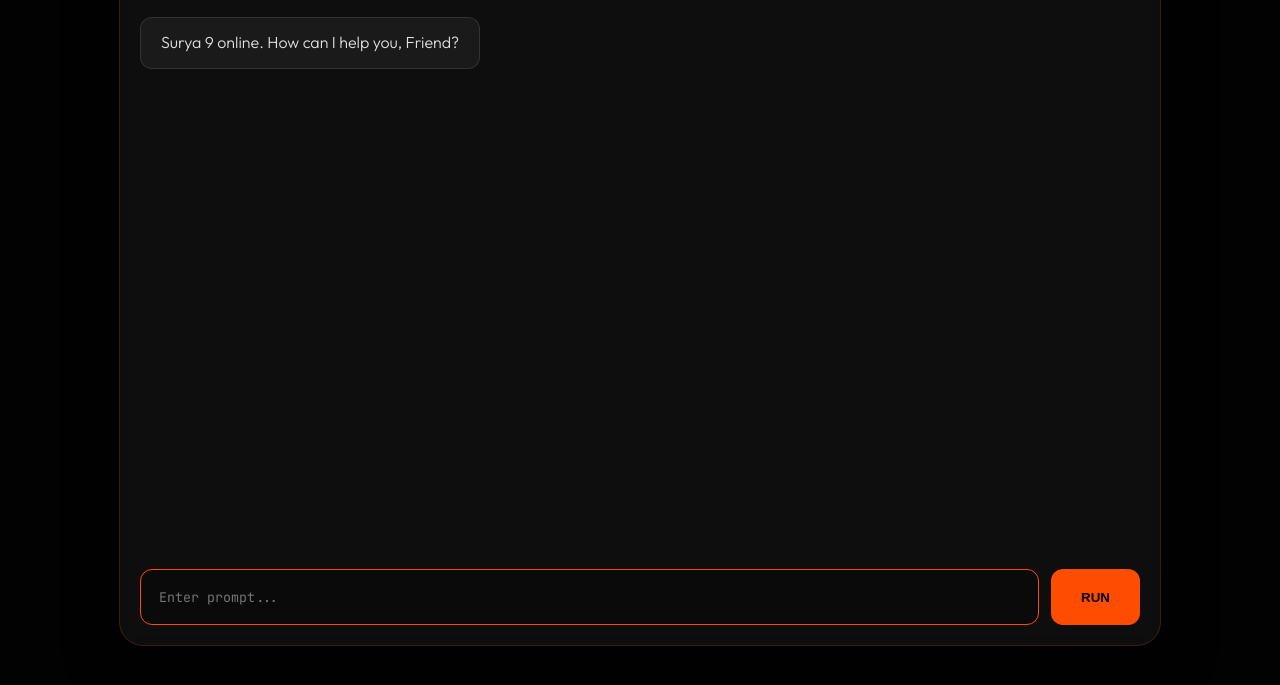
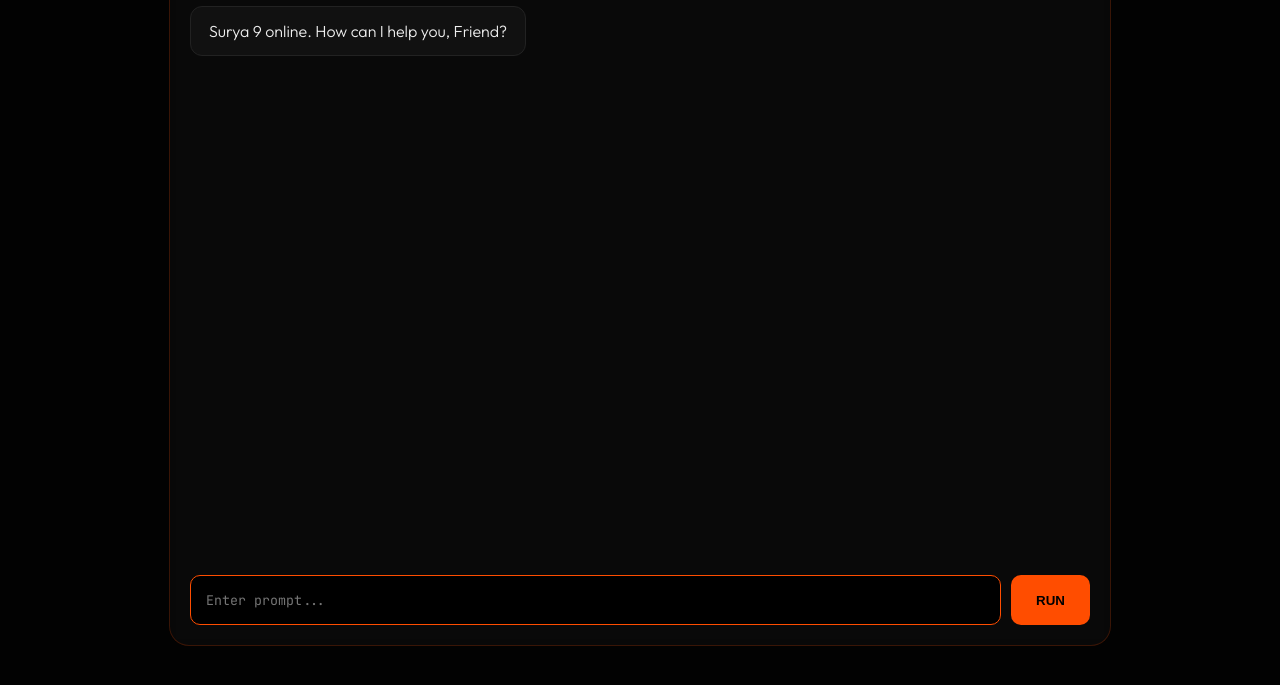
Before and after one commit to suryansh96217/surya9ai, a website: page index.html in a window 1280 px wide. Shown: the part 115-800 px from the top of the page. Drawn offline with nearby package versions, Linux system fonts and the light colour scheme.

Commit message:
Update style.css

```diff
--- a/style.css
+++ b/style.css
@@ -1,87 +1,20 @@
-:root {
-    --primary: #ff4d00;
-    --bg-dark: #020202;
-    --glass: rgba(255, 255, 255, 0.05);
-}
+:root { --primary: #ff4d00; --bg: #020202; }
+body { background: var(--bg); color: #eee; font-family: 'Outfit', sans-serif; margin: 0; display: flex; justify-content: center; align-items: center; height: 100vh; }
+.glass-container { width: 90%; max-width: 900px; height: 85vh; background: rgba(255,255,255,0.03); border: 1px solid rgba(255,77,0,0.2); border-radius: 20px; display: flex; flex-direction: column; padding: 20px; backdrop-filter: blur(10px); }
+header { display: flex; justify-content: space-between; border-bottom: 1px solid #333; padding-bottom: 10px; }
+.brand { font-size: 1.5rem; font-weight: 700; }
+.accent { color: var(--primary); text-shadow: 0 0 10px var(--primary); }
+#chat-viewport { flex: 1; overflow-y: auto; padding: 20px 0; display: flex; flex-direction: column; gap: 15px; }
+.msg { padding: 12px 18px; border-radius: 12px; line-height: 1.5; max-width: 80%; }
+.user-msg { align-self: flex-end; background: var(--primary); color: #000; font-weight: 600; }
+.ai-msg { align-self: flex-start; background: #111; border: 1px solid #222; }
 
-body {
-    background-color: var(--bg-dark);
-    color: #e0e0e0;
-    font-family: 'Outfit', sans-serif;
-    margin: 0;
-    height: 100vh;
-    display: flex;
-    justify-content: center;
-    align-items: center;
-    overflow: hidden;
-}
+/* Markdown Formatting Fixes */
+.ai-msg strong { color: var(--primary); font-weight: 700; }
+.ai-msg p { margin: 0 0 10px 0; }
+.ai-msg ul { padding-left: 20px; }
 
-.glass-container {
-    width: 95%;
-    max-width: 1000px;
-    height: 85vh;
-    background: var(--glass);
-    backdrop-filter: blur(15px);
-    border: 1px solid rgba(255, 77, 0, 0.2);
-    border-radius: 24px;
-    display: flex;
-    flex-direction: column;
-    padding: 20px;
-    box-shadow: 0 20px 50px rgba(0,0,0,0.5);
-}
-
-header {
-    display: flex;
-    justify-content: space-between;
-    align-items: center;
-    padding-bottom: 15px;
-    border-bottom: 1px solid rgba(255,255,255,0.1);
-}
-
-.brand { font-size: 1.8rem; font-weight: 700; letter-spacing: 2px; }
-.accent { color: var(--primary); text-shadow: 0 0 15px var(--primary); }
-
-.engine-info { font-family: 'JetBrains Mono'; font-size: 0.75rem; color: #888; }
-.dot { display: inline-block; width: 8px; height: 8px; background: #00ff88; border-radius: 50%; margin-right: 5px; box-shadow: 0 0 8px #00ff88; }
-
-#chat-viewport {
-    flex: 1;
-    overflow-y: auto;
-    padding: 20px 0;
-    display: flex;
-    flex-direction: column;
-    gap: 15px;
-}
-
-.msg { padding: 12px 20px; border-radius: 12px; line-height: 1.6; max-width: 85%; }
-.user-msg { align-self: flex-end; background: var(--primary); color: #000; font-weight: 600; }
-.ai-msg { align-self: flex-start; background: rgba(255,255,255,0.05); border: 1px solid rgba(255,255,255,0.1); }
-
-.input-wrapper { display: flex; gap: 12px; padding-top: 15px; }
-
-input {
-    flex: 1;
-    background: rgba(0,0,0,0.3);
-    border: 1px solid #333;
-    padding: 18px;
-    border-radius: 12px;
-    color: #fff;
-    font-family: 'JetBrains Mono';
-    outline: none;
-    transition: border 0.3s;
-}
-
+.input-wrapper { display: flex; gap: 10px; }
+input { flex: 1; background: #000; border: 1px solid #333; padding: 15px; border-radius: 10px; color: #fff; font-family: 'JetBrains Mono'; outline: none; }
 input:focus { border-color: var(--primary); }
-
-button {
-    background: var(--primary);
-    border: none;
-    padding: 0 30px;
-    border-radius: 12px;
-    color: #000;
-    font-weight: 800;
-    cursor: pointer;
-    transition: 0.2s;
-}
-
-button:hover { transform: scale(1.05); filter: brightness(1.2); }
+button { background: var(--primary); border: none; padding: 0 25px; border-radius: 10px; font-weight: 800; cursor: pointer; }
```
